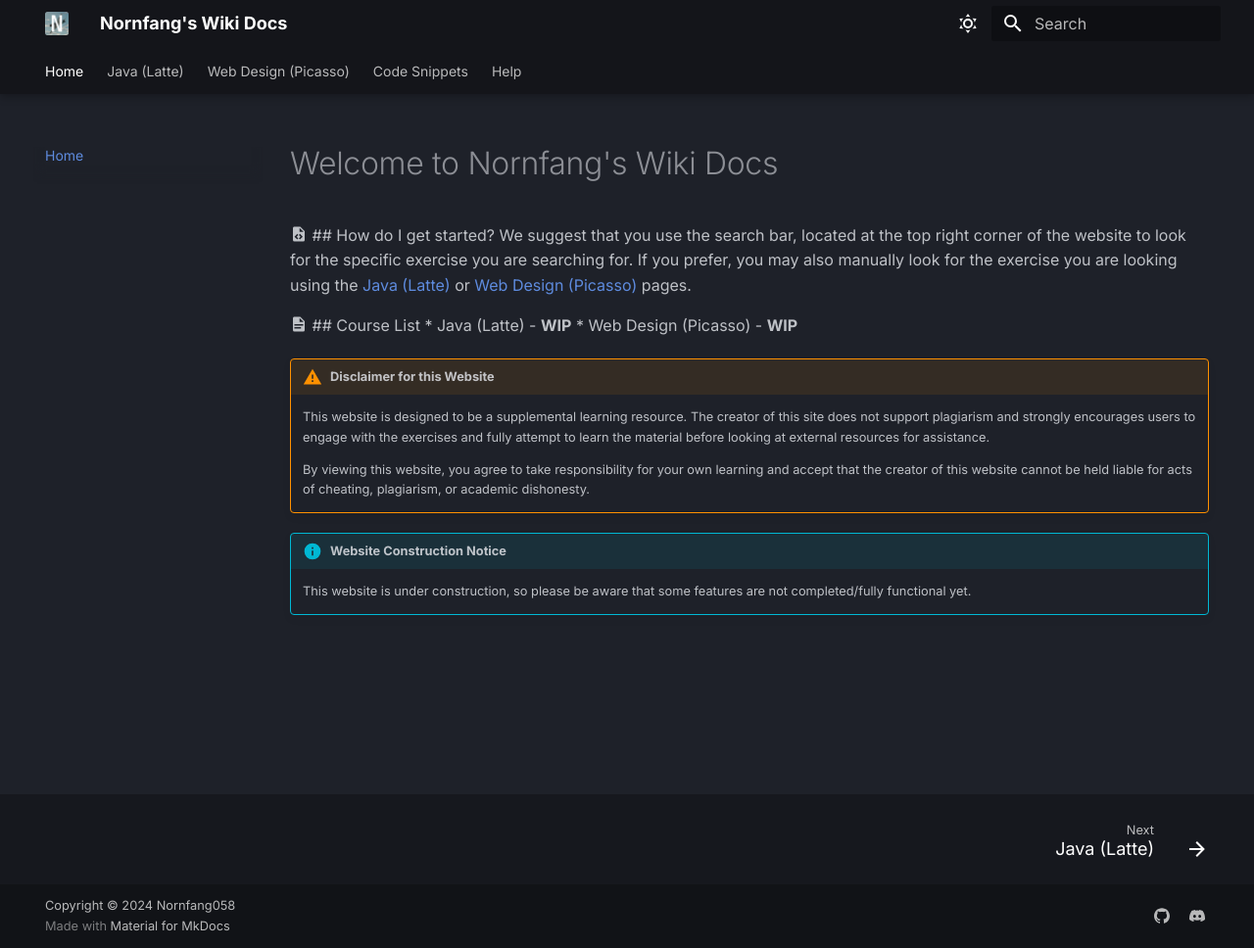
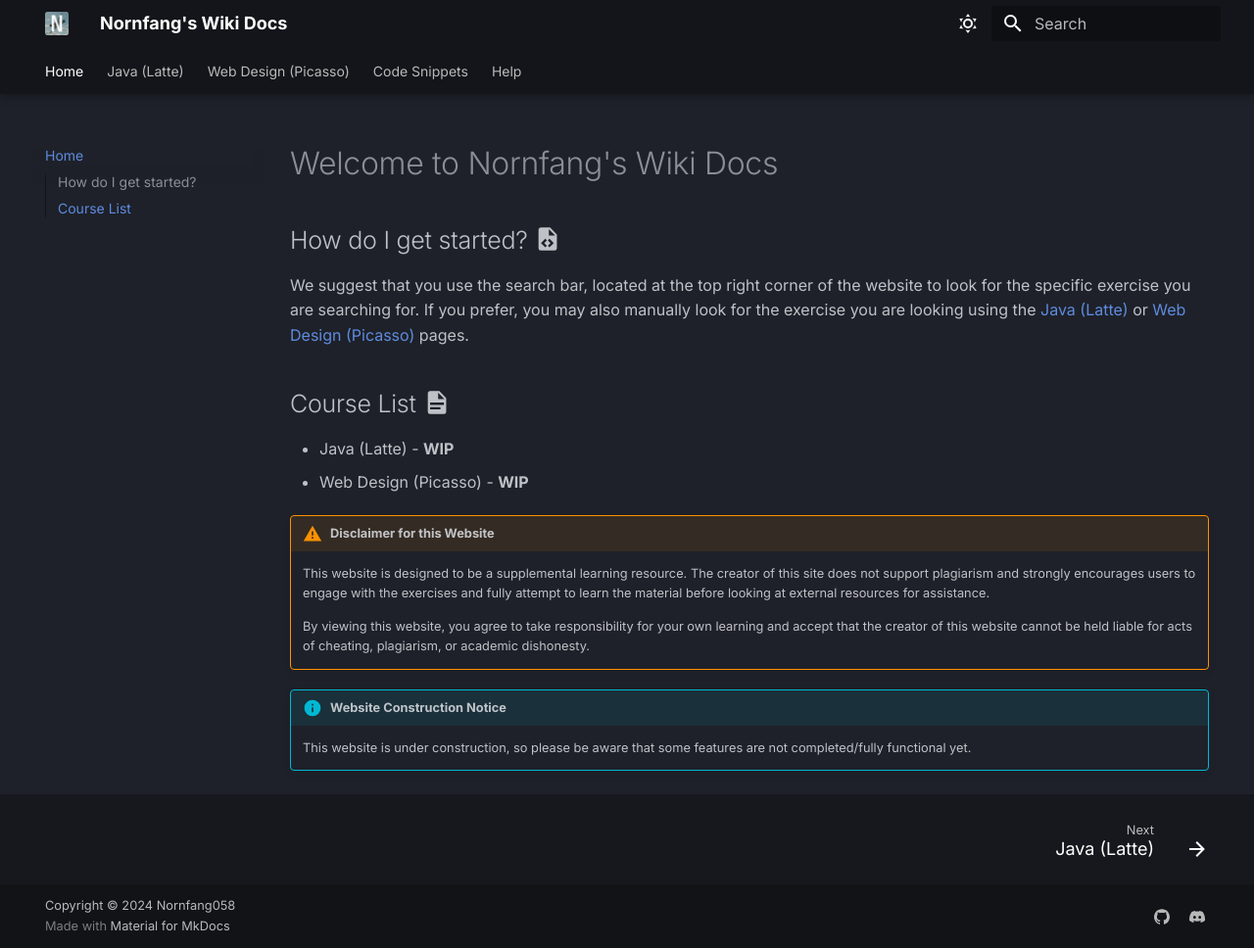
Before and after one commit to nornfang058/wiki-docs, an MkDocs documentation site: the page built from docs/index.md, in a window 1280 px wide and 968 px high. Shown: the whole window at 98% size. Built offline with MkDocs 1.6.1 and Material for MkDocs 9.7.7, drawn with Linux system fonts in a browser that asks for light colours.

Commit message:
Fixed icon placement.

```diff
--- a/docs/index.md
+++ b/docs/index.md
@@ -5,11 +5,11 @@ description: Welcome to Nornfang's Wiki Docs
 
 # Welcome to Nornfang's Wiki Docs
 
-:material-file-code: ## How do I get started?
+## How do I get started? :material-file-code:
 We suggest that you use the search bar, located at the top right corner of the website to look for the specific exercise you are searching for.
 If you prefer, you may also manually look for the exercise you are looking using the [Java (Latte)](java-latte.md) or [Web Design (Picasso)](web-picasso.md) pages.
 
-:material-file-document: ## Course List
+## Course List :material-file-document:
 * Java (Latte) - **WIP**
 * Web Design (Picasso) - **WIP**
 
```
